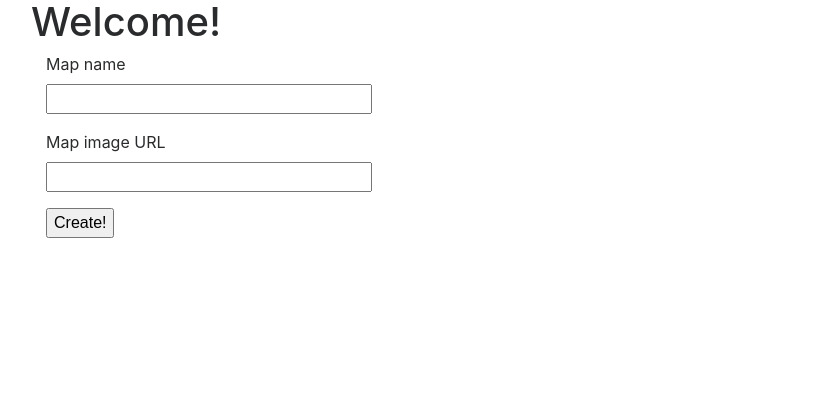
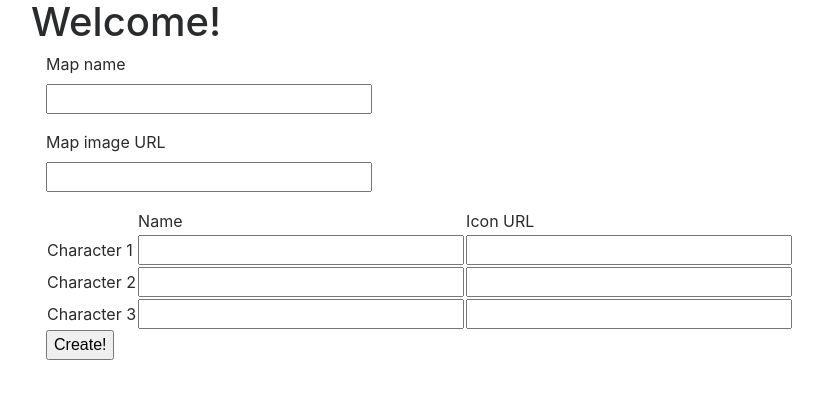
Before and after one commit to alvaropp/interactive-fantasy-map, a Flask app: page / in a window 1280 px wide. Shown: the top 399 px of the page, without its empty margins (54-877 px from the left). Run offline with Flask 2, Linux system fonts and the light colour scheme; some libraries are stand-ins or nearby versions.

Commit message:
allowing user to specify names and icons for 3

```diff
--- a/templates/index.html
+++ b/templates/index.html
@@ -26,6 +26,33 @@
                     <span style="color: red;">[{{ error }}]</span>
                     {% endfor %}
                 </p>
+
+
+
+
+                <table>
+                    <tr>
+                        <td></td>
+                        <td>Name</td>
+                        <td>Icon URL</td>
+                    </tr>
+                    <tr>
+                        <td>Character 1</td>
+                        <td>{{ form.char_name_1(size=32) }}</td>
+                        <td>{{ form.char_icon_1(size=32) }}</td>
+                    </tr>
+                    <tr>
+                        <td>Character 2</td>
+                        <td>{{ form.char_name_2(size=32) }}</td>
+                        <td>{{ form.char_icon_2(size=32) }}</td>
+                    </tr>
+                    <tr>
+                        <td>Character 3</td>
+                        <td>{{ form.char_name_3(size=32) }}</td>
+                        <td>{{ form.char_icon_3(size=32) }}</td>
+                    </tr>
+                </table>
+
                 <p>{{ form.create() }}</p>
             </form>
             {% endblock %}
```
